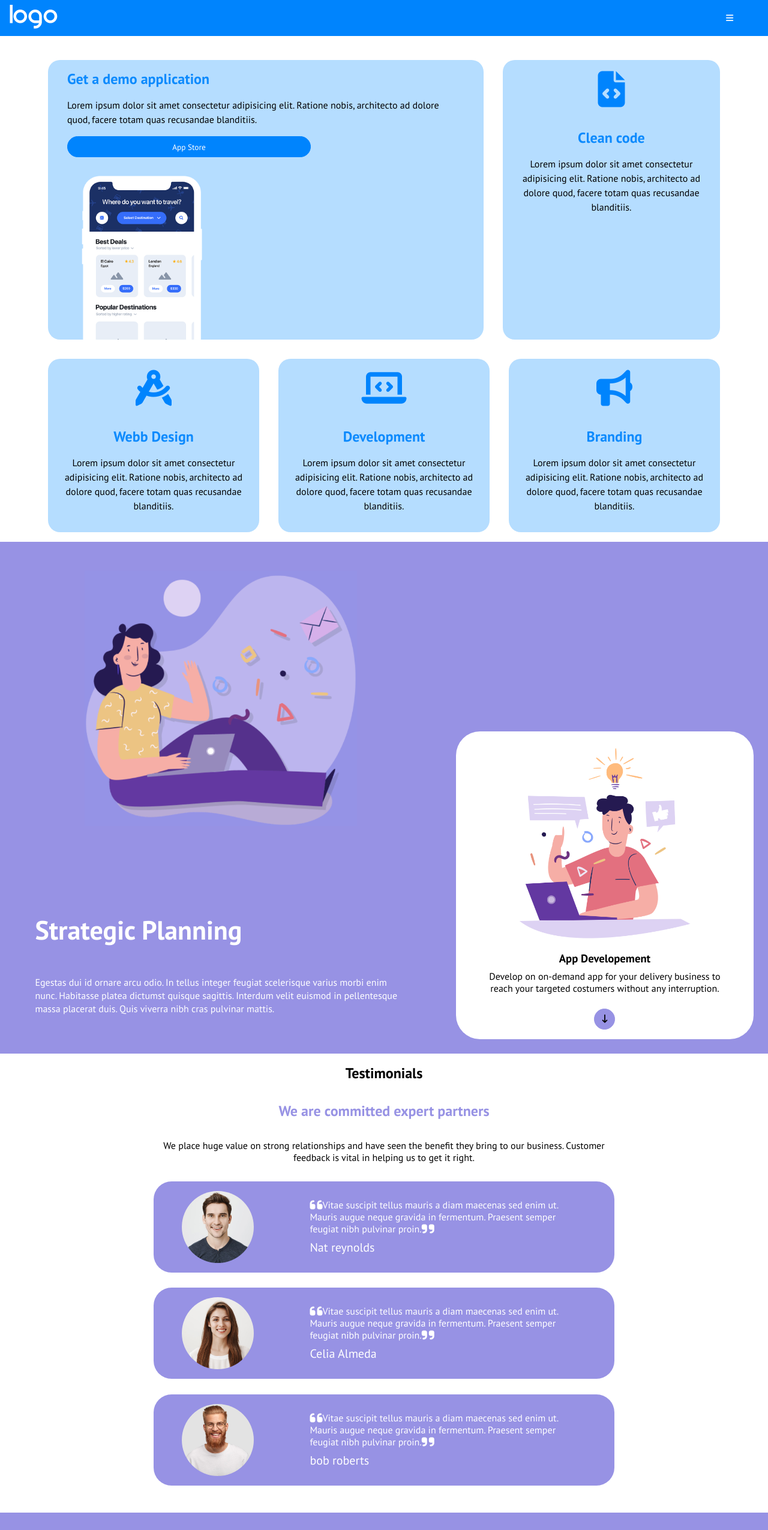
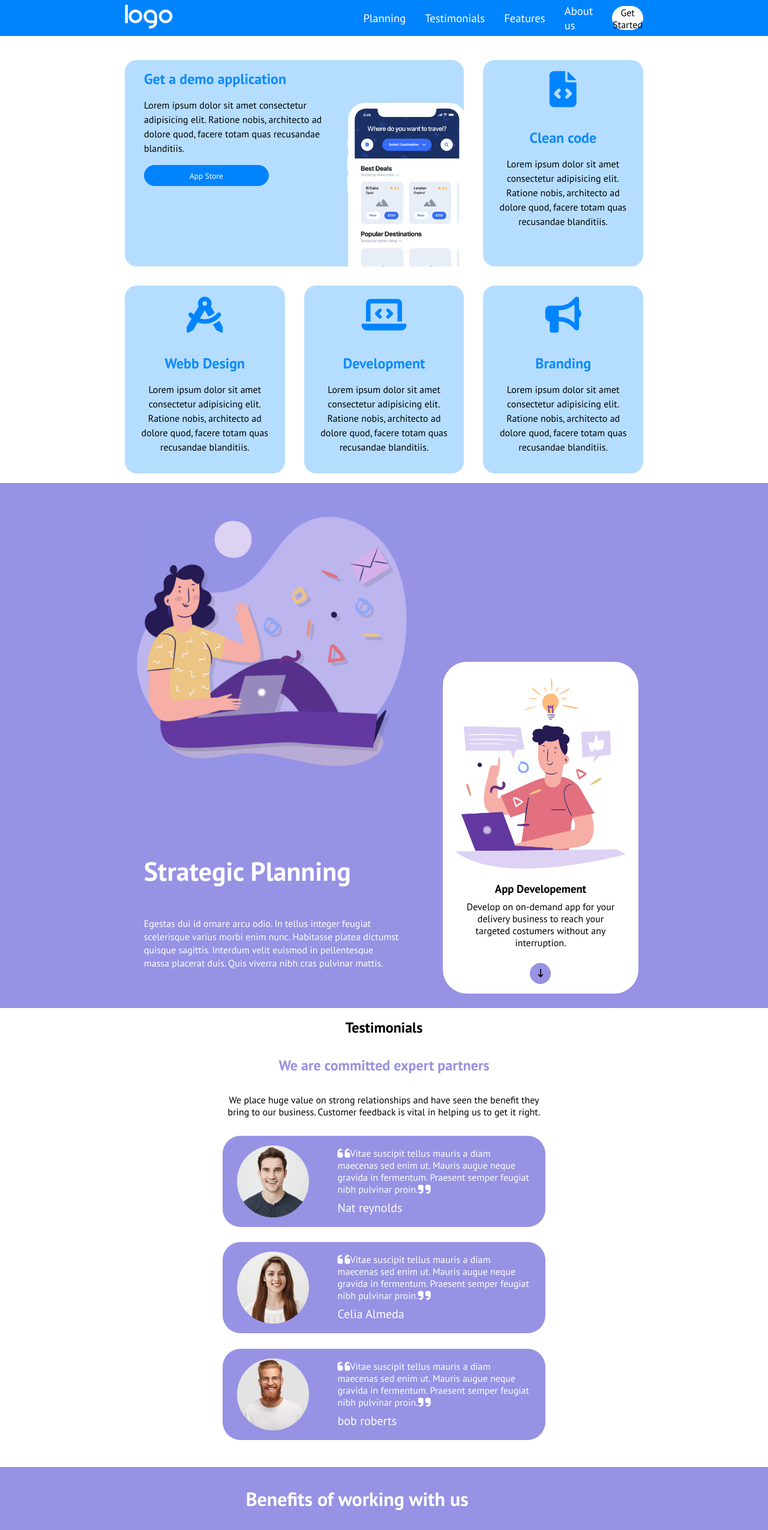
Before and after one commit to MarcoPicca/htmlcss-responsive-layout, a plain HTML site: page index.html in a window 1280 px wide. Shown: the top 2550 px of the page at 60% size. Drawn offline with Linux system fonts and the light colour scheme.

Commit message:
nav-ridimensionamento

```diff
--- a/index.html
+++ b/index.html
@@ -25,6 +25,13 @@
                 </div>
                 <div class="container-menu-icon">
                     <i class="fa-solid menu-icon fa-bars fa-sm" style="color: #ffffff;"></i>
+                </div>
+                <div class="container-content-nav">
+                    <button type="button" class="btn-get-started">Get Started</button>
+                    <h3 class="h3-nav">About us</h3>
+                    <h3 class="h3-nav">Features</h3>
+                    <h3 class="h3-nav">Testimonials</h3>
+                    <h3 class="h3-nav">Planning</h3>
                 </div>
             </div>
         </nav>
@@ -78,6 +85,7 @@
 
     <main>
         <div class="header-main">
+            <div class="container-content-main">
                 <div class="column-left-header-main">
                     <div class="container-img-planning">
                         <img class="img-planning-left" src="img/planning1.png" alt="">
@@ -104,7 +112,9 @@
                     </div>
                 </div>
             </div>
+        </div>
         <div class="main-main">
+            <div class="container-content-main-main">
                 <div class="text-main-main">
                     <h2 class="h2-main-main">Testimonials</h2>
                     <h2 class="h2-main-main color">We are committed expert partners</h2>
@@ -137,7 +147,9 @@
                     </div>
                 </div>
             </div>
+        </div>
         <div class="footer-main">
+            <div class="container-content-footer-main">
                 <h2 class="h2-footer-main">Benefits of working with us</h2>
                 <div class="row-footer-main">
                     <div class="card-footer-main">
@@ -190,10 +202,12 @@
                     </div>
                 </div>
             </div>
+        </div>
     </main>
 
     <footer>
         <div class="header-footer">
+            <div class="container-contant-header-footer">
                 <div class="container-column-left-header-footer">
                     <h2 class="color h2-header-footer">About Us</h2>
                     <p class="p-header-footer">
@@ -211,6 +225,7 @@
                         I help companies tincidunt tortor aliquam nulla facilisi cras fermentum odio.
                     </h3>
                     <button type="button"></button>
+                </div>
             </div>
         </div>
         <div class="main-footer">
@@ -232,7 +247,7 @@
                 <h6 class="h6-footer-footer">
                     Lorem, ipsum dolor sit amet consectetur adipisicing elit. Illo perspiciatis tempora quaerat eum rerum, itaque ipsam vero, illum ut obcaecati culpa architecto minus laboriosam autem accusantium cum, officiis ullam voluptas!
                 </h6>
-                <h6 class="h6-footer-footer"><a class="color" href="google.com">Lorem ipsum</a>scelerisque mauris pellentesque <a class="color" href="google.com">Boolean careers</a></h6>
+                <h6 class="h6-footer-footer"><a class="color" href="google.com">Lorem ipsum</a> sscelerisque mauris pellentesque <a class="color" href="google.com">Boolean careers</a></h6>
             </div>
         </div>
     </footer>
--- a/style/style.css
+++ b/style/style.css
@@ -47,6 +47,30 @@ nav {
     display: flex;
     justify-content: center;
     align-items: center;
+}
+
+.container-content-nav{
+    width: 40%;
+    display: flex;
+    flex-direction: row-reverse;
+    justify-content: flex-start;
+    align-items: center;
+    display: none;
+}
+
+.btn-get-started{
+    width: 100px;
+    height: 40px;
+    background-color: white;
+    border-radius: 30px;
+    border: 1px solid white;
+    margin-right: 1rem;
+    display: none;
+}
+
+.h3-nav{
+     margin-right: 2rem;
+     display: none;
 }
 
 
@@ -171,6 +195,10 @@ nav {
     flex-direction: column;
     justify-content: space-around;
     align-items: center;
+}
+
+.container-content-main{
+    width: 100%;
 }
 
 .column-left-header-main{
@@ -467,6 +495,14 @@ footer{
     padding-top: 4rem;
 }
 
+.container-contant-header-footer{
+    width: 100%;
+    display: flex;
+    flex-direction: column;
+    align-items: center;
+}
+
+
 .container-column-left-header-footer{
     width: 100%;
 }
@@ -630,7 +666,6 @@ footer{
     }
 
     .card-header-big{
-        width: calc(( 100% / 3 ) * 2);
         background-color: #b5ddff;
         /* margin: 1rem; */
         border-radius: 20px;
@@ -683,6 +718,13 @@ footer{
         align-items: center;
     }
 
+    .container-content-main-main{
+        width: 100%;
+        display: flex;
+        flex-direction: column;
+        align-items: center;
+    }
+
     .card-main-main{
         width: 70%;
         background-color: #9792e4;
@@ -693,6 +735,11 @@ footer{
         width: 100%;
         background-color: #9792e4;
         color: white;
+        text-align: center;
+    }
+
+    .container-content-footer-main{
+        width: 100%;
         text-align: center;
     }
 
@@ -739,9 +786,84 @@ footer{
 }
 
 @media screen and (min-width: 1160px) {
+    .container-menu-icon{
+        width: 10%;
+        display: none;
+    }
+
+    .content-nav{
+        width: 70%;
+        display: flex;
+        justify-content: space-between;
+        align-items: center;
+        height: 60px;
+    }
+
+    .container-content-nav{
+        width: 50%;
+        display: flex;
+        flex-direction: row-reverse;
+        justify-content: flex-start;
+        align-items: center;
+    }
+
+    .btn-get-started{
+        width: 100px;
+        height: 40px;
+        background-color: white;
+        border-radius: 30px;
+        border: 1px solid white;
+        margin-right: 1rem;
+        display: inline-block;
+        font-size: 16px;
+    }
+
+    .h3-nav{
+         margin-right: 2rem;
+         display: inline-block;
+         font-weight: 400;
+    }
+
+    .jumbo{
+        width: 70%;
+        display: flex;
+        justify-content: center;
+        align-items: center;
+        padding-top: 1.5rem;
+    }
+
+    .card-header-big{
+        background-color: #b5ddff;
+        border-radius: 20px;
+        display: flex;
+        flex-direction: row;
+        align-items: flex-start;
+        padding-left: 2rem;
+    }
+
+    .content-card-header-big-left{
+        width: 60%;
+    }
+
+    .content-card-header-big-right{
+        width: 35%;
+        display: flex;
+        flex-direction: column;
+        align-items: center;
+        padding-top: 4rem;
+    }
+
     .header-main{
         width: 100%;
         background-color: #9792e4;
+        display: flex;
+        flex-direction: row;
+        justify-content: center;
+        align-items: center;
+    }
+
+    .container-content-main{
+        width: 70%;
         display: flex;
         flex-direction: row;
         justify-content: space-between;
@@ -801,6 +923,13 @@ footer{
         align-items: center;
     }
 
+    .container-content-main-main{
+        width: 70%;
+        display: flex;
+        flex-direction: column;
+        align-items: center;
+    }
+
     .card-main-main{
         width: 60%;
         background-color: #9792e4;
@@ -823,4 +952,24 @@ footer{
         background-color: #ffffff;
         border-radius: 15px;
     }
+
+    .container-content-footer-main{
+        width: 70%;
+        text-align: center;
+    }
+
+    .header-footer{
+        width: 80%;
+        display: flex;
+        justify-content: center;
+        padding-top: 4rem;
+    }
+
+    .container-contant-header-footer{
+        width: 100%;
+        display: flex;
+        flex-direction: row;
+        align-items: center;
+        justify-content: center;
+    }
 }
```
Lines whose indentation alone changed are shown as unchanged.
